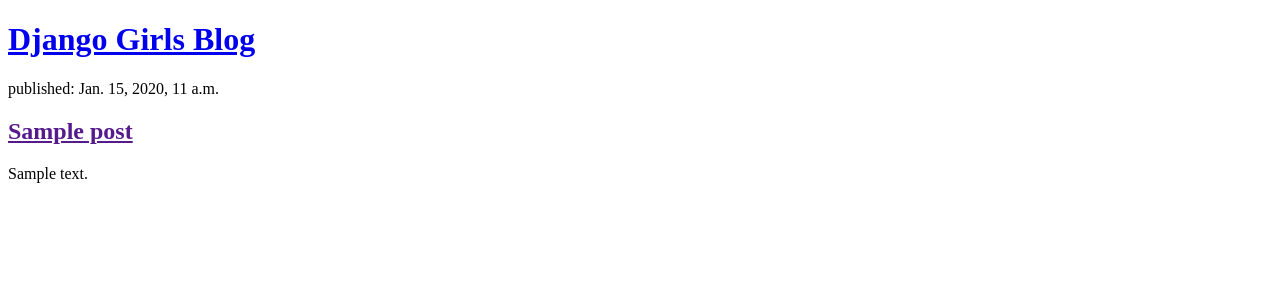
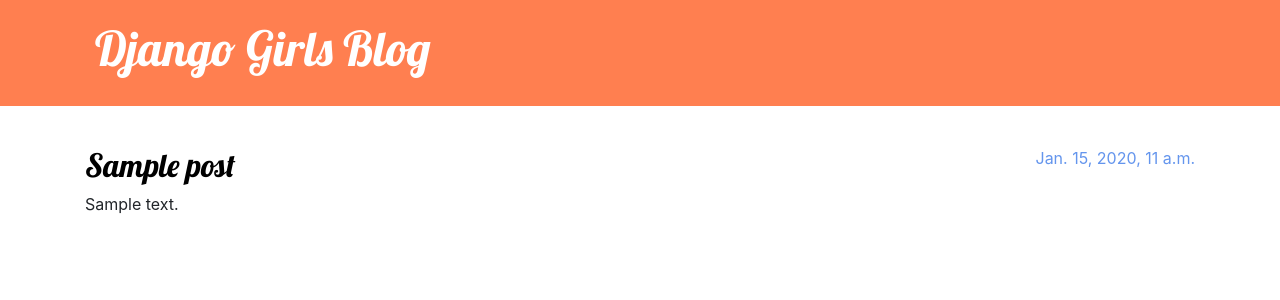
Before and after one commit to ALee008/my-first-blog, a Django app: page / in a window 1280 px wide. Shown: the top 300 px of the page. Run offline with Django 3.2, Linux system fonts and the light colour scheme; tables that the repository leaves empty hold one stand-in row (values such as "Sample post").

Commit message:
added css style sheet to app

```diff
--- /dev/null
+++ b/blog/static/css/blog.css
@@ -0,0 +1,70 @@
+.page-header {
+    background-color: coral;
+    margin-top: 0;
+    margin-bottom: 40px;
+    padding: 20px 20px 20px 40px;
+}
+
+.page-header h1,
+.page-header h1 a,
+.page-header h1 a:visited,
+.page-header h1 a:active {
+    color: white;
+    font-size: 36pt;
+    text-decoration: none;
+}
+
+h1,
+h2,
+h3,
+h4 {
+    font-family: 'Lobster', cursive;
+}
+
+.date {
+    color: cornflowerblue;
+}
+
+.save {
+    float: right;
+}
+
+.post-form textarea,
+.post-from input {
+    width: 100%;
+}
+
+.top-menu,
+.top-menu:hover,
+.top-menu:visited {
+    color: white;
+    float: right;
+    font-size: 26pt;
+    margin-right: 20px;
+}
+
+.post {
+    margin-bottom: 70px;
+}
+
+.post h2 a,
+.post h2 a:visited {
+    color: black;
+}
+
+.post > .date,
+.post > .actions {
+    float: right;
+}
+
+.btn-default,
+.btn-default:visited {
+    color: cornflowerblue;
+    background: none;
+    border-color: cornflowerblue;
+}
+
+.btn-default:hover {
+    color: white;
+    background-color: cornflowerblue;
+}
--- a/blog/templates/blog/post_list.html
+++ b/blog/templates/blog/post_list.html
@@ -1,18 +1,34 @@
+{% load static %}
 <!DOCTYPE html>
 <html>
     <head>
+        <link rel="stylesheet" href="https://cdn.jsdelivr.net/npm/bootstrap@4.5.3/dist/css/bootstrap.min.css"
+              integrity="sha384-TX8t27EcRE3e/ihU7zmQxVncDAy5uIKz4rEkgIXeMed4M0jlfIDPvg6uqKI2xXr2"
+              crossorigin="anonymous">
+        <link rel="stylesheet" href="{% static 'css/blog.css' %}">
+        <link href="//fonts.googleapis.com/css?family=Lobster&subset=latin,latin-ext" rel="stylesheet" type="text/css">
         <title>Django Girls blog</title>
     </head>
     <body>
-        <header>
+        <header class="page-header">
+            <div class="container">
                 <h1><a href="/">Django Girls Blog</a></h1>
+            </div>
         </header>
+        <main class="container">
+            <div class="row">
+                <div class="col">
                     {% for post in posts %}
-        <article>
-            <time>published: {{ post.published_date }}</time>
+                    <article class="post">
+                        <time class="date">
+                            {{ post.published_date }}
+                        </time>
                         <h2><a href="">{{ post.title }}</a></h2>
                         <p>{{ post.text|linebreaksbr }}</p>
                     </article>
                     {% endfor %}
+                </div>
+            </div>
+        </main>
     </body>
 </html>
```
Lines whose indentation alone changed are shown as unchanged.
